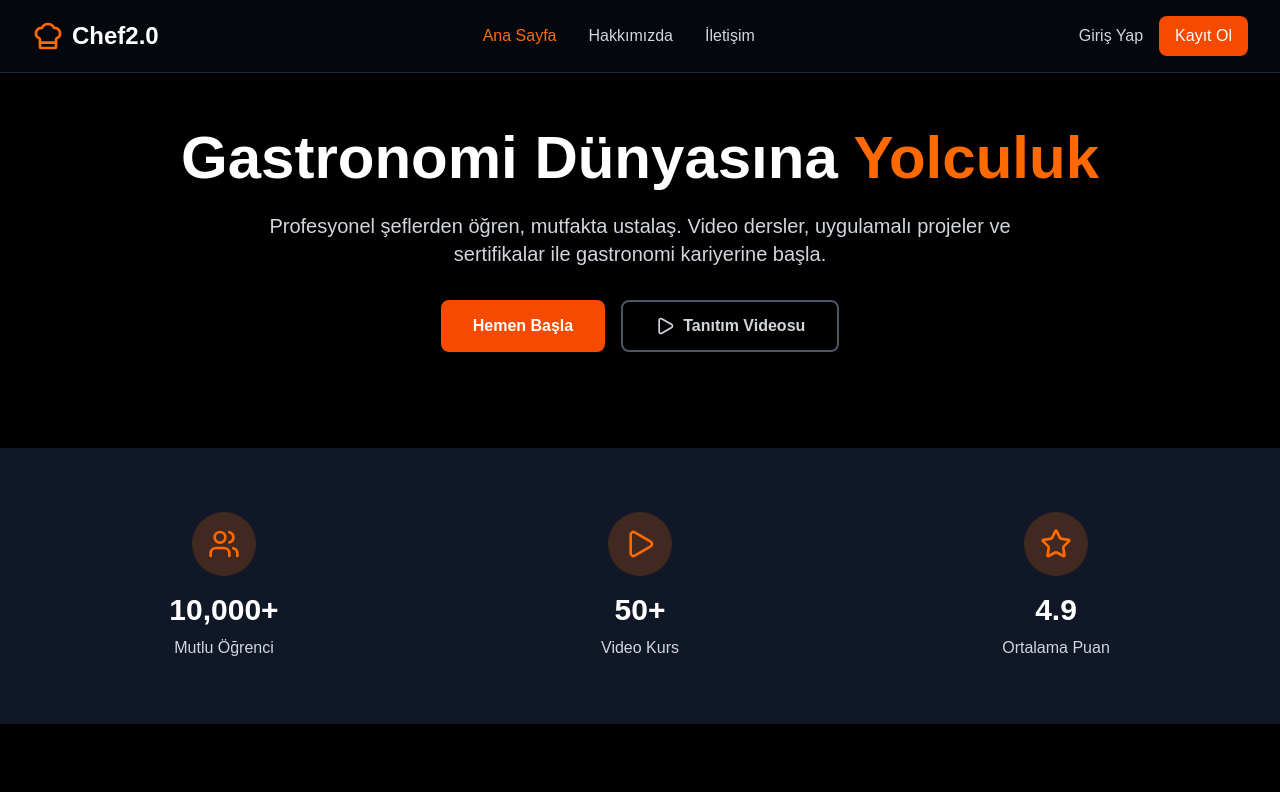
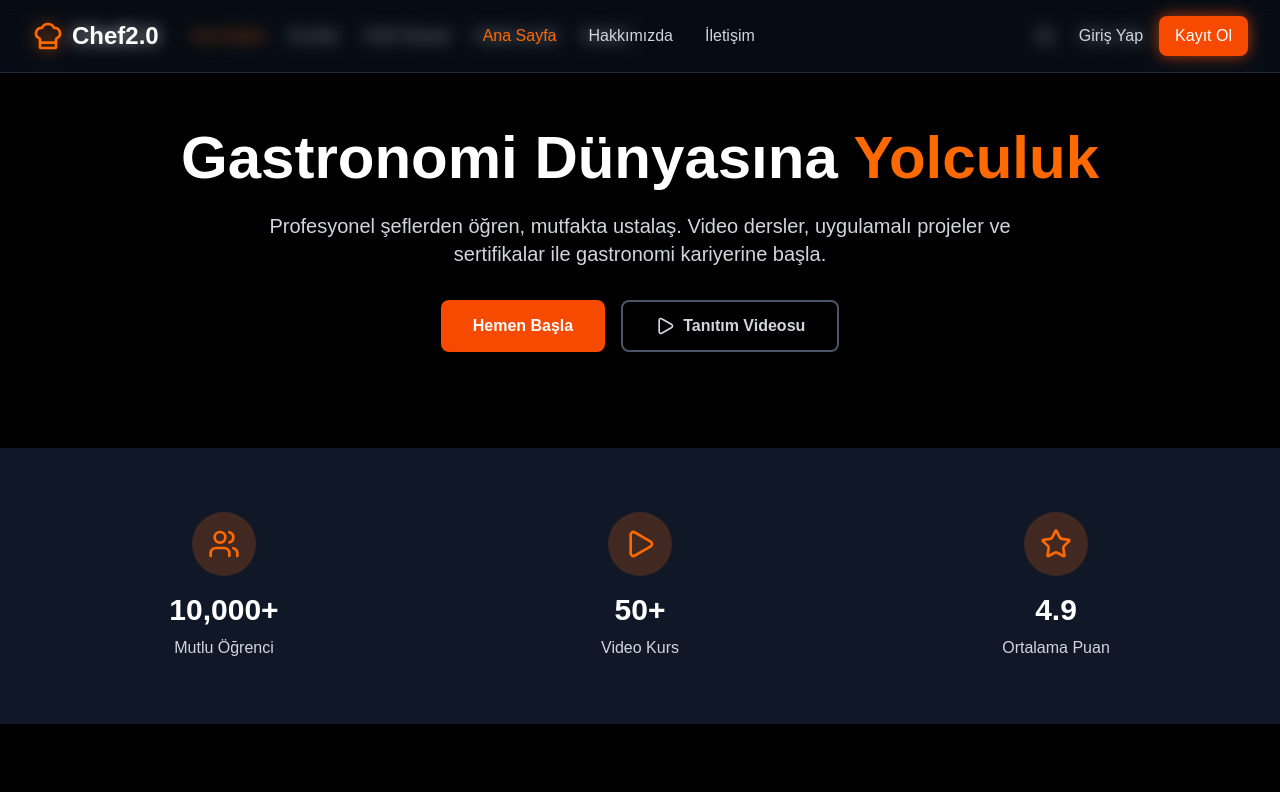
Before and after one commit to ikayaalp/gastrofolly, a Next.js app: page / in a window 1280 px wide. Shown: the top 792 px of the page. Built offline with nearby package versions, Linux system fonts and the light colour scheme; no server answers.

Commit message:
Add global Header component with instructor role support - Header now shows on all pages including instructor dashboard

```diff
--- a/src/app/instructor-dashboard/courses/InstructorCoursesClient.tsx
+++ b/src/app/instructor-dashboard/courses/InstructorCoursesClient.tsx
@@ -152,7 +152,7 @@ export default function InstructorCoursesClient({ courses, categories, session }
   }
 
   return (
-    <div className="min-h-screen bg-gray-900">
+    <div className="min-h-screen bg-gray-900 pt-20">
       {/* Header */}
       <header className="bg-gray-800 border-b border-gray-700">
         <div className="max-w-7xl mx-auto px-4 sm:px-6 lg:px-8">
--- a/src/app/instructor-dashboard/courses/[courseId]/CourseEditClient.tsx
+++ b/src/app/instructor-dashboard/courses/[courseId]/CourseEditClient.tsx
@@ -233,7 +233,7 @@ export default function CourseEditClient({ course, categories, session }: Props)
     : 0
 
   return (
-    <div className="min-h-screen bg-gray-900">
+    <div className="min-h-screen bg-gray-900 pt-20">
       {/* Header */}
       <header className="bg-gray-800 border-b border-gray-700">
         <div className="max-w-7xl mx-auto px-4 sm:px-6 lg:px-8">
--- a/src/app/instructor-dashboard/courses/new/NewCourseClient.tsx
+++ b/src/app/instructor-dashboard/courses/new/NewCourseClient.tsx
@@ -114,7 +114,7 @@ export default function NewCourseClient({ categories, session }: Props) {
   }
 
   return (
-    <div className="min-h-screen bg-gray-900">
+    <div className="min-h-screen bg-gray-900 pt-20">
       {/* Header */}
       <header className="bg-gray-800 border-b border-gray-700">
         <div className="max-w-7xl mx-auto px-4 sm:px-6 lg:px-8">
--- a/src/app/instructor-dashboard/messages/InstructorMessagesClient.tsx
+++ b/src/app/instructor-dashboard/messages/InstructorMessagesClient.tsx
@@ -107,7 +107,7 @@ export default function InstructorMessagesClient({ messages, session }: Props) {
   }
 
   return (
-    <div className="min-h-screen bg-gray-900">
+    <div className="min-h-screen bg-gray-900 pt-20">
       {/* Header */}
       <header className="bg-gray-800 border-b border-gray-700">
         <div className="max-w-7xl mx-auto px-4 sm:px-6 lg:px-8">
--- a/src/app/layout.tsx
+++ b/src/app/layout.tsx
@@ -5,6 +5,7 @@ import AuthSessionProvider from "@/components/providers/SessionProvider";
 import { CartProvider } from "@/contexts/CartContext";
 import { FavoritesProvider } from "@/contexts/FavoritesContext";
 import CartIcon from "@/components/ui/CartIcon";
+import Header from "@/components/ui/Header";
 
 const inter = Inter({
   subsets: ["latin"],
@@ -28,6 +29,7 @@ export default function RootLayout({
         <AuthSessionProvider>
           <CartProvider>
             <FavoritesProvider>
+              <Header />
               {children}
               <CartIcon />
             </FavoritesProvider>
--- /dev/null
+++ b/src/components/ui/Header.tsx
@@ -0,0 +1,177 @@
+'use client'
+
+import { useSession } from 'next-auth/react'
+import Link from 'next/link'
+import { ChefHat, Search, Menu, X } from 'lucide-react'
+import { useState } from 'react'
+import UserDropdown from './UserDropdown'
+import SearchModal from './SearchModal'
+
+export default function Header() {
+  const { data: session } = useSession()
+  const [isSearchOpen, setIsSearchOpen] = useState(false)
+  const [isMobileMenuOpen, setIsMobileMenuOpen] = useState(false)
+
+  return (
+    <>
+      {/* Desktop Header */}
+      <header className="hidden md:block fixed top-0 left-0 right-0 z-50 bg-gray-900/30 backdrop-blur-sm border-b border-gray-800">
+        <div className="max-w-7xl mx-auto px-4 sm:px-6 lg:px-8">
+          <div className="flex justify-between items-center py-4">
+            <div className="flex items-center space-x-8">
+              <Link href="/home" className="flex items-center space-x-2">
+                <ChefHat className="h-8 w-8 text-orange-500" />
+                <span className="text-2xl font-bold text-white">Chef2.0</span>
+                {session?.user?.role === 'ADMIN' && (
+                  <span className="bg-orange-600 text-white px-2 py-1 rounded text-sm font-medium">Admin</span>
+                )}
+                {session?.user?.role === 'INSTRUCTOR' && (
+                  <span className="bg-blue-600 text-white px-2 py-1 rounded text-sm font-medium">Eğitmen</span>
+                )}
+              </Link>
+              <nav className="flex space-x-6">
+                <Link href="/home" className="text-orange-500 font-medium">
+                  Ana Sayfa
+                </Link>
+                <Link href="/courses" className="text-gray-300 hover:text-orange-500 transition-colors">
+                  Kurslar
+                </Link>
+                <Link href="/chef-sosyal" className="text-gray-300 hover:text-orange-500 transition-colors">
+                  Chef Sosyal
+                </Link>
+                <Link href="/about" className="text-gray-300 hover:text-orange-500 transition-colors">
+                  Hakkımızda
+                </Link>
+                <Link href="/contact" className="text-gray-300 hover:text-orange-500 transition-colors">
+                  İletişim
+                </Link>
+              </nav>
+            </div>
+            <div className="flex items-center space-x-4">
+              <button
+                onClick={() => setIsSearchOpen(true)}
+                className="p-2 text-gray-300 hover:text-orange-500 transition-colors"
+              >
+                <Search className="h-5 w-5" />
+              </button>
+              {session?.user ? (
+                <UserDropdown />
+              ) : (
+                <div className="flex items-center space-x-4">
+                  <Link
+                    href="/auth/signin"
+                    className="text-gray-300 hover:text-orange-500 transition-colors"
+                  >
+                    Giriş Yap
+                  </Link>
+                  <Link
+                    href="/auth/signup"
+                    className="bg-orange-600 text-white px-4 py-2 rounded-lg hover:bg-orange-700 transition-colors"
+                  >
+                    Kayıt Ol
+                  </Link>
+                </div>
+              )}
+            </div>
+          </div>
+        </div>
+      </header>
+
+      {/* Mobile Header */}
+      <header className="md:hidden fixed top-0 left-0 right-0 z-50 bg-gray-900/30 backdrop-blur-sm border-b border-gray-800">
+        <div className="flex justify-between items-center py-3 px-4">
+          <Link href="/home" className="flex items-center space-x-2">
+            <ChefHat className="h-6 w-6 text-orange-500" />
+            <span className="text-lg font-bold text-white">Chef2.0</span>
+            {session?.user?.role === 'ADMIN' && (
+              <span className="bg-orange-600 text-white px-2 py-1 rounded text-xs font-medium">Admin</span>
+            )}
+            {session?.user?.role === 'INSTRUCTOR' && (
+              <span className="bg-blue-600 text-white px-2 py-1 rounded text-xs font-medium">Eğitmen</span>
+            )}
+          </Link>
+          <div className="flex items-center space-x-2">
+            <button
+              onClick={() => setIsSearchOpen(true)}
+              className="p-2 text-gray-300 hover:text-orange-500 transition-colors"
+            >
+              <Search className="h-5 w-5" />
+            </button>
+            {session?.user ? (
+              <UserDropdown />
+            ) : (
+              <button
+                onClick={() => setIsMobileMenuOpen(!isMobileMenuOpen)}
+                className="p-2 text-gray-300 hover:text-orange-500 transition-colors"
+              >
+                {isMobileMenuOpen ? <X className="h-5 w-5" /> : <Menu className="h-5 w-5" />}
+              </button>
+            )}
+          </div>
+        </div>
+
+        {/* Mobile Menu */}
+        {isMobileMenuOpen && !session?.user && (
+          <div className="bg-gray-900 border-t border-gray-800 px-4 py-4">
+            <div className="flex flex-col space-y-3">
+              <Link
+                href="/home"
+                onClick={() => setIsMobileMenuOpen(false)}
+                className="text-orange-500 font-medium"
+              >
+                Ana Sayfa
+              </Link>
+              <Link
+                href="/courses"
+                onClick={() => setIsMobileMenuOpen(false)}
+                className="text-gray-300 hover:text-orange-500 transition-colors"
+              >
+                Kurslar
+              </Link>
+              <Link
+                href="/chef-sosyal"
+                onClick={() => setIsMobileMenuOpen(false)}
+                className="text-gray-300 hover:text-orange-500 transition-colors"
+              >
+                Chef Sosyal
+              </Link>
+              <Link
+                href="/about"
+                onClick={() => setIsMobileMenuOpen(false)}
+                className="text-gray-300 hover:text-orange-500 transition-colors"
+              >
+                Hakkımızda
+              </Link>
+              <Link
+                href="/contact"
+                onClick={() => setIsMobileMenuOpen(false)}
+                className="text-gray-300 hover:text-orange-500 transition-colors"
+              >
+                İletişim
+              </Link>
+              <div className="pt-3 border-t border-gray-800 flex flex-col space-y-2">
+                <Link
+                  href="/auth/signin"
+                  onClick={() => setIsMobileMenuOpen(false)}
+                  className="text-gray-300 hover:text-orange-500 transition-colors"
+                >
+                  Giriş Yap
+                </Link>
+                <Link
+                  href="/auth/signup"
+                  onClick={() => setIsMobileMenuOpen(false)}
+                  className="bg-orange-600 text-white px-4 py-2 rounded-lg hover:bg-orange-700 transition-colors text-center"
+                >
+                  Kayıt Ol
+                </Link>
+              </div>
+            </div>
+          </div>
+        )}
+      </header>
+
+      {/* Search Modal */}
+      <SearchModal isOpen={isSearchOpen} onClose={() => setIsSearchOpen(false)} />
+    </>
+  )
+}
```
Also changed, not shown: src/app/instructor-dashboard/InstructorDashboardClient.tsx (+4 -4 lines).
